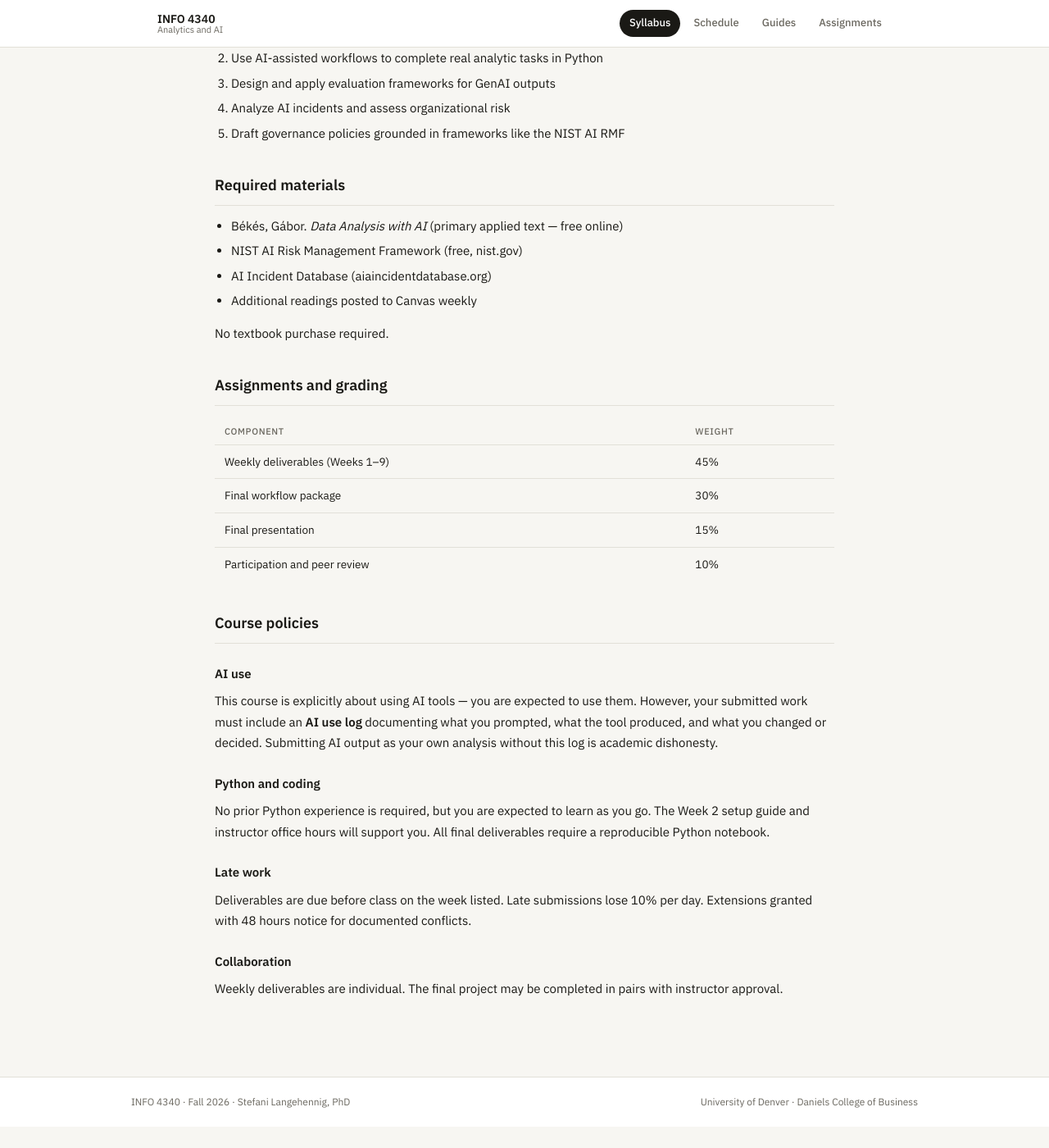
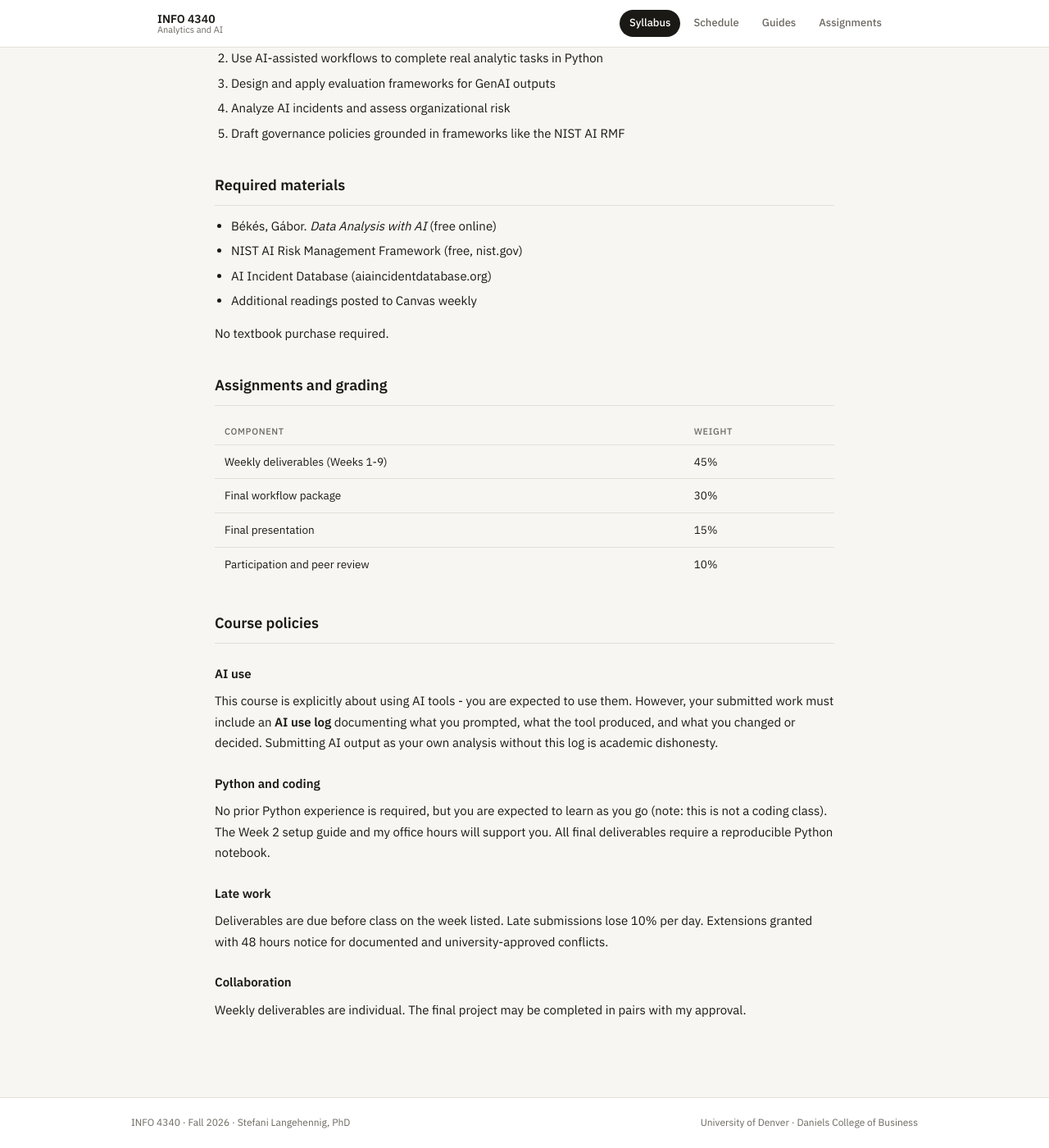
Before and after one commit to steflangehennig/info4340, a Jekyll site: the page built from syllabus.md, in a window 1280 px wide and 1400 px high, scrolled down 559 px. Shown: the whole window at 82% size. Built offline with Jekyll 4.4.1, drawn with Linux system fonts in a browser that asks for light colours; before the commit the page ends 1933 px from its top, so only the background shows below that; some of the changed text lies outside the part shown.

Commit message:
update syllabus

```diff
--- a/syllabus.md
+++ b/syllabus.md
@@ -22,7 +22,7 @@ By the end of the course, students will be able to:
 
 ## Required materials
 
-- Békés, Gábor. *Data Analysis with AI* (primary applied text — free online)
+- Békés, Gábor. *Data Analysis with AI* (free online)
 - NIST AI Risk Management Framework (free, nist.gov)
 - AI Incident Database (aiaincidentdatabase.org)
 - Additional readings posted to Canvas weekly
@@ -33,7 +33,7 @@ No textbook purchase required.
 
 | Component | Weight |
 |---|---|
-| Weekly deliverables (Weeks 1–9) | 45% |
+| Weekly deliverables (Weeks 1-9) | 45% |
 | Final workflow package | 30% |
 | Final presentation | 15% |
 | Participation and peer review | 10% |
@@ -41,13 +41,13 @@ No textbook purchase required.
 ## Course policies
 
 ### AI use
-This course is explicitly about using AI tools — you are expected to use them. However, your submitted work must include an **AI use log** documenting what you prompted, what the tool produced, and what you changed or decided. Submitting AI output as your own analysis without this log is academic dishonesty.
+This course is explicitly about using AI tools - you are expected to use them. However, your submitted work must include an **AI use log** documenting what you prompted, what the tool produced, and what you changed or decided. Submitting AI output as your own analysis without this log is academic dishonesty.
 
 ### Python and coding
-No prior Python experience is required, but you are expected to learn as you go. The Week 2 setup guide and instructor office hours will support you. All final deliverables require a reproducible Python notebook.
+No prior Python experience is required, but you are expected to learn as you go (note: this is not a coding class). The Week 2 setup guide and my office hours will support you. All final deliverables require a reproducible Python notebook.
 
 ### Late work
-Deliverables are due before class on the week listed. Late submissions lose 10% per day. Extensions granted with 48 hours notice for documented conflicts.
+Deliverables are due before class on the week listed. Late submissions lose 10% per day. Extensions granted with 48 hours notice for documented and university-approved conflicts.
 
 ### Collaboration
-Weekly deliverables are individual. The final project may be completed in pairs with instructor approval.
+Weekly deliverables are individual. The final project may be completed in pairs with my approval.
```
Also changed, not shown: other parts of syllabus.md (+2 -2 lines).
